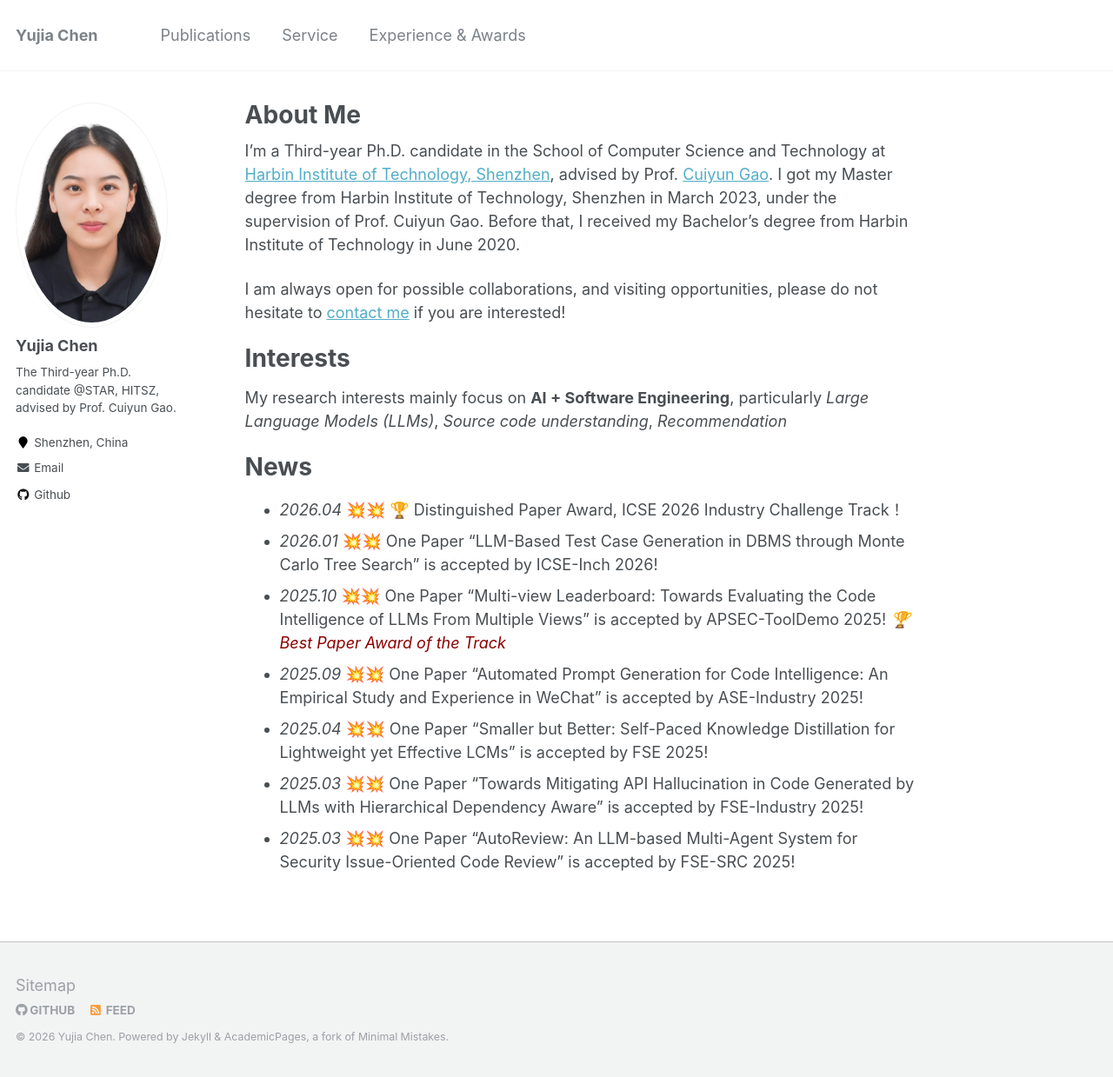
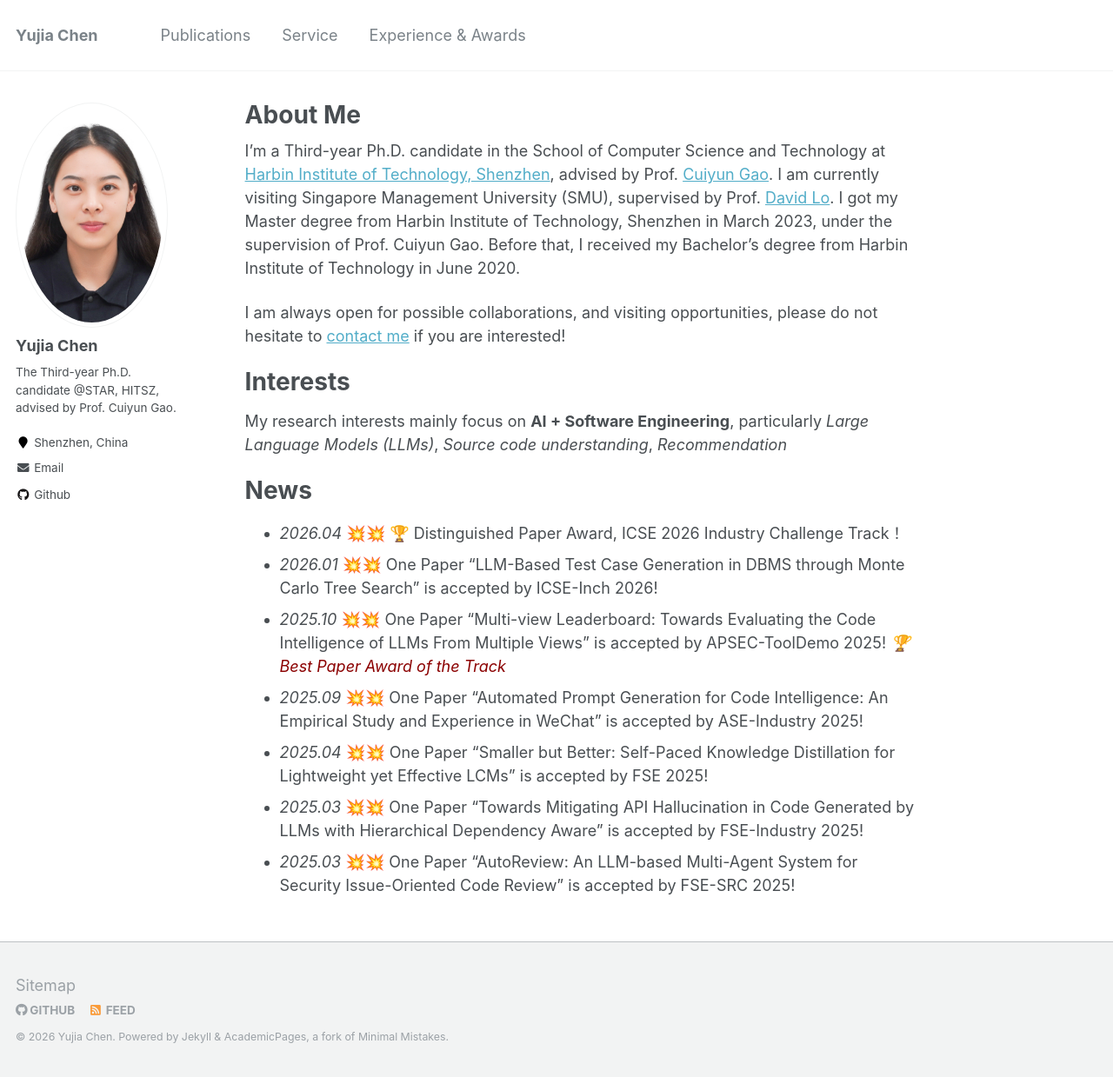
Before and after one commit to yujiachen99/yujiachen99.github.io, a Jekyll site: the page built from _pages/about.md, in a window 1280 px wide and 1239 px high. Shown: the whole window at 87% size. Built offline with Jekyll 4.4.1, drawn with Linux system fonts in a browser that asks for light colours.

Commit message:
Update visiting status and PC service

```diff
--- a/_pages/about.md
+++ b/_pages/about.md
@@ -8,7 +8,7 @@ redirect_from:
   - /about.html
 ---
 
-I'm a Third-year Ph.D. candidate in the School of Computer Science and Technology at [Harbin Institute of Technology, Shenzhen](http://cs.hitsz.edu.cn/), advised by Prof. [Cuiyun Gao](https://cuiyungao.github.io/). I got my Master degree from Harbin Institute of Technology, Shenzhen in March 2023, under the supervision of Prof. Cuiyun Gao. Before that, I received my Bachelor's degree from Harbin Institute of Technology in June 2020.
+I'm a Third-year Ph.D. candidate in the School of Computer Science and Technology at [Harbin Institute of Technology, Shenzhen](http://cs.hitsz.edu.cn/), advised by Prof. [Cuiyun Gao](https://cuiyungao.github.io/). I am currently visiting Singapore Management University (SMU), supervised by Prof. [David Lo](http://www.mysmu.edu/faculty/davidlo/). I got my Master degree from Harbin Institute of Technology, Shenzhen in March 2023, under the supervision of Prof. Cuiyun Gao. Before that, I received my Bachelor's degree from Harbin Institute of Technology in June 2020.
 
 I am always open for possible collaborations, and visiting opportunities, please do not hesitate to [contact me](yujiachen@stu.hit.edu.cn) if you are interested!
 # Interests
```
Also changed, not shown: _pages/service.md (+4 -0 lines).
